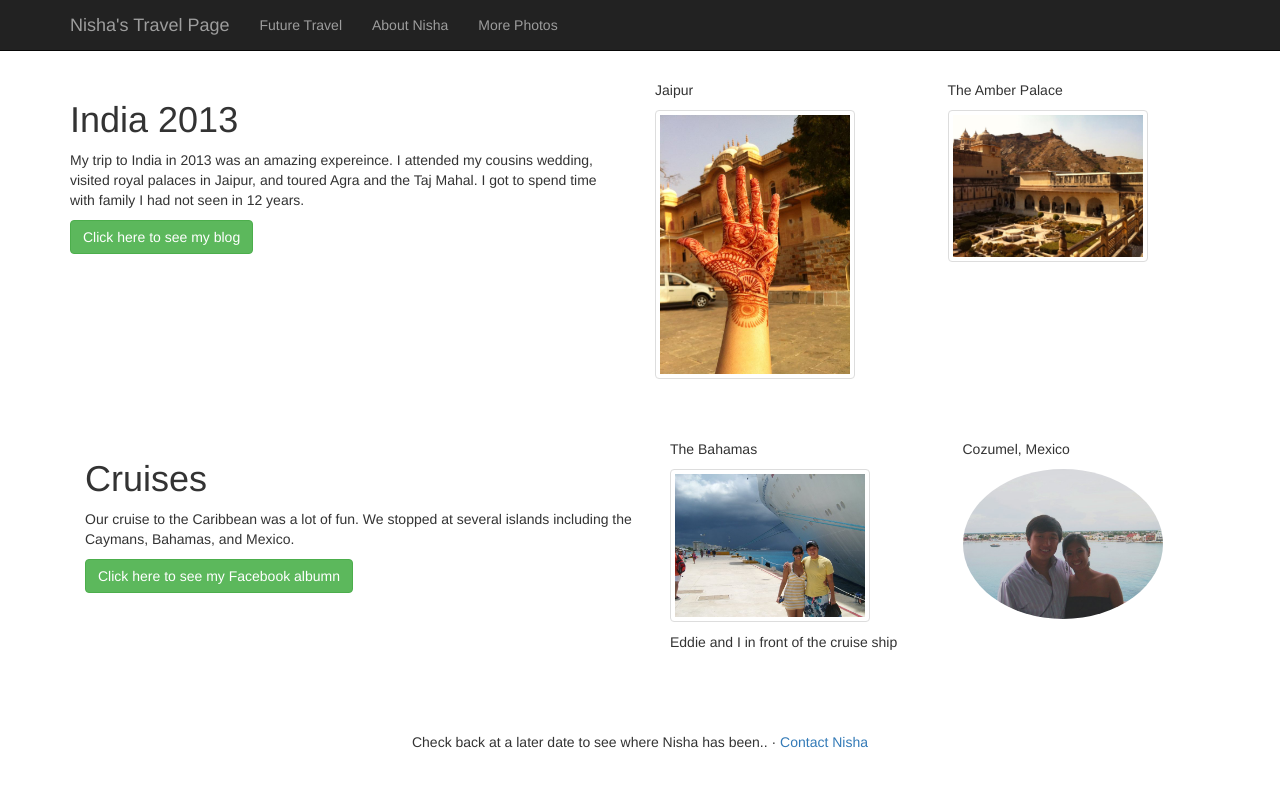
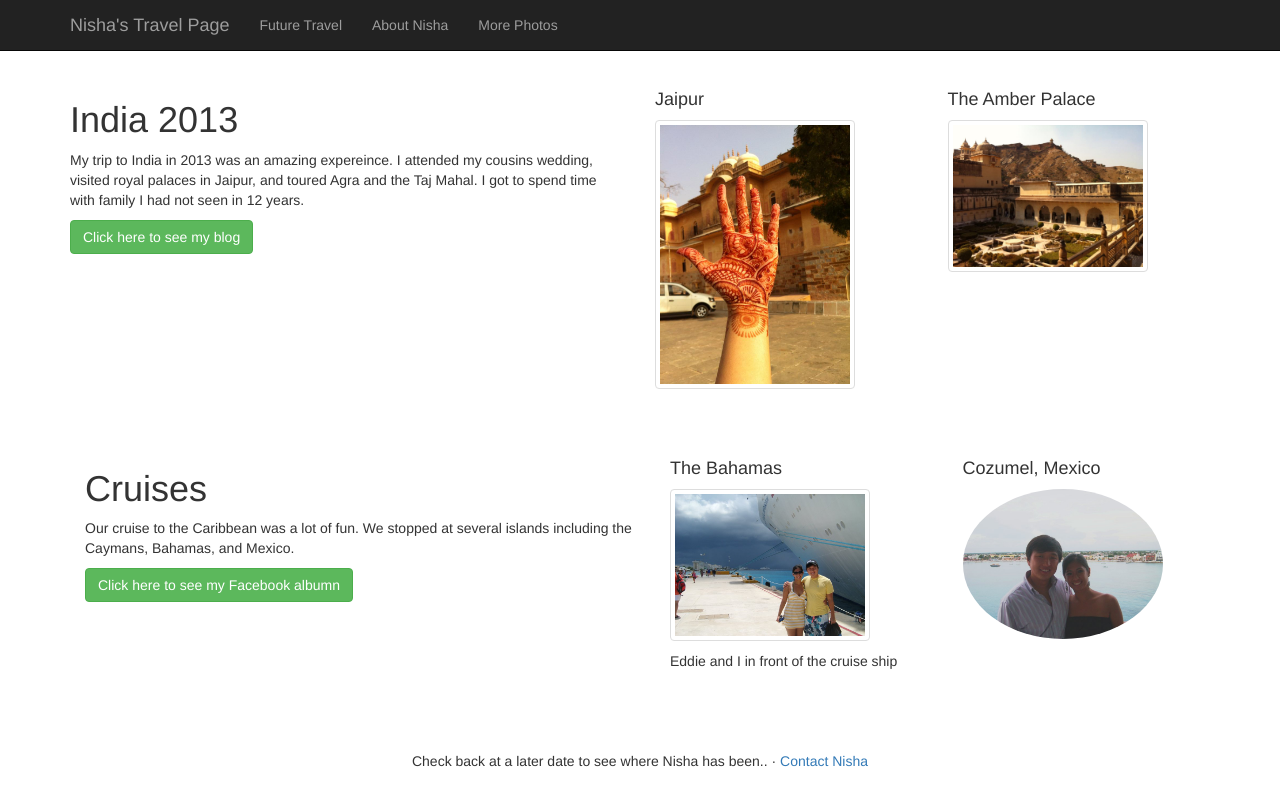
Before and after one commit to Nisha111/hw2, a plain HTML site: page index travel.html in a window 1280 px wide. Drawn offline with nearby package versions, Linux system fonts and the light colour scheme.

Commit message:
Header fix

```diff
--- a/index travel.html
+++ b/index travel.html
@@ -47,11 +47,11 @@
             <a class="btn btn-success" href="#" role="button">Click here to see my blog</a>
           </div>
           <div class="col-md-3">
-            <p>Jaipur</p>
+            <h4>Jaipur</h4>
             <img class="thumbnail" width="200"src="india 2.jpg">
           </div>
           <div class="col-md-3">
-            <p>The Amber Palace </p>
+            <h4>The Amber Palace </h4>
             <p><img class = "img-thumbnail" width="200"src="india 3.jpg">
           </p>
           </div>
@@ -70,13 +70,13 @@
                   <a class="btn btn-success" href="#" role="button">Click here to see my Facebook albumn</a>
                 </div>
                 <div class="col-md-3">
-                  <p>The Bahamas </p>
+                  <h4>The Bahamas </h4>
                   <p><img class="img-thumbnail" width="200"src="bahamas.jpg">
                   </p>
                   Eddie and I in front of the cruise ship
                 </div>
                 <div class="col-md-3">
-                  <p>Cozumel, Mexico</p>
+                  <h4>Cozumel, Mexico</h4>
                   <img class="img-circle" width="200"src="Mexico.jpg">
                 </div>
               </div>
```
